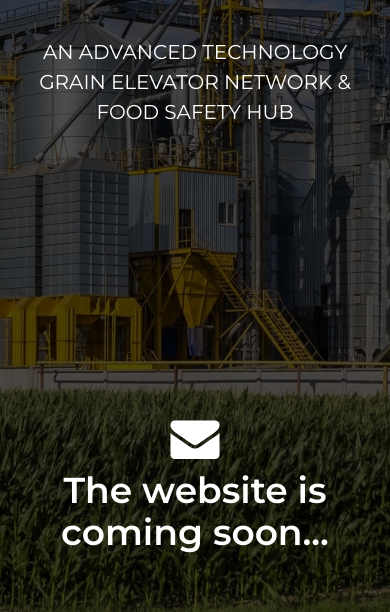
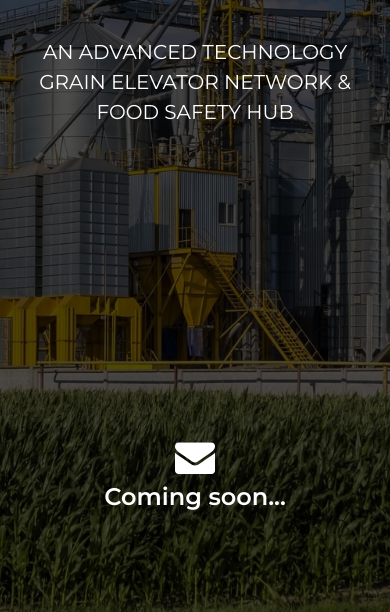
Before and after one commit to vol-ber/zhytio, a plain HTML site: page index.html in a window 390 px wide. Shown: the part 232-844 px from the top of the page. Drawn offline with Linux system fonts and the light colour scheme; files whose address does not match are found by name.

Commit message:
fixed bottom margin

```diff
--- a/css/style.css
+++ b/css/style.css
@@ -146,7 +146,15 @@ body {
   }
 
   .bottom {
-    bottom: 7%;
+    bottom: 12%;
+  }
+
+  .bottom .icons {
+    font-size: 40px;
+  }
+
+  .bottom p {
+    font-size: 24px;
   }
 
  }
@@ -180,4 +188,12 @@ body {
     bottom: 5%;
   }
 
+  .bottom .icons {
+    font-size: 40px;
+  }
+
+  .bottom p {
+    font-size: 24px;
+  }
+
  }
--- a/index.html
+++ b/index.html
@@ -36,7 +36,7 @@
           <span class="icon-envelope"></span>
         </a>
       </div>
-      <p>The website is coming soon...</p>
+      <p>Coming soon...</p>
 
     </div>
 
```
